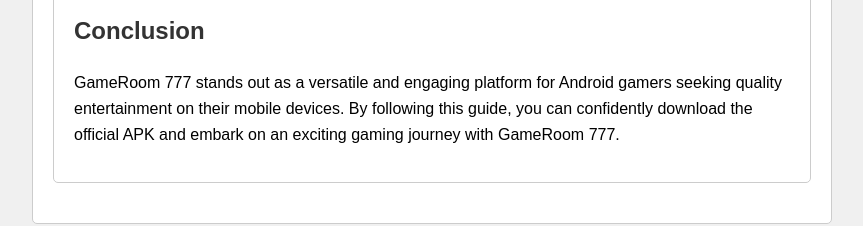
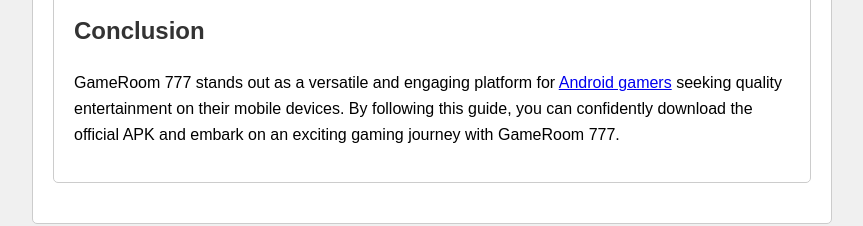
Before and after one commit to roberthinsom/gameroom777, a plain HTML site: page index.html in a window 1280 px wide. Shown: the part 1746-1972 px from the top of the page, without its empty margins (208-1071 px from the left). Drawn offline with Linux system fonts and the light colour scheme.

Commit message:
Update index.html

```diff
--- a/index.html
+++ b/index.html
@@ -74,7 +74,7 @@
 
         <div class="section">
             <h2>Conclusion</h2>
-            <p>GameRoom 777 stands out as a versatile and engaging platform for Android gamers seeking quality entertainment on their mobile devices. By following this guide, you can confidently download the official APK and embark on an exciting gaming journey with GameRoom 777.</p>
+            <p>GameRoom 777 stands out as a versatile and engaging platform for <a href="https://gameroom777.download/">Android gamers</a> seeking quality entertainment on their mobile devices. By following this guide, you can confidently download the official APK and embark on an exciting gaming journey with GameRoom 777.</p>
         </div>
     </div>
 </body>
```
